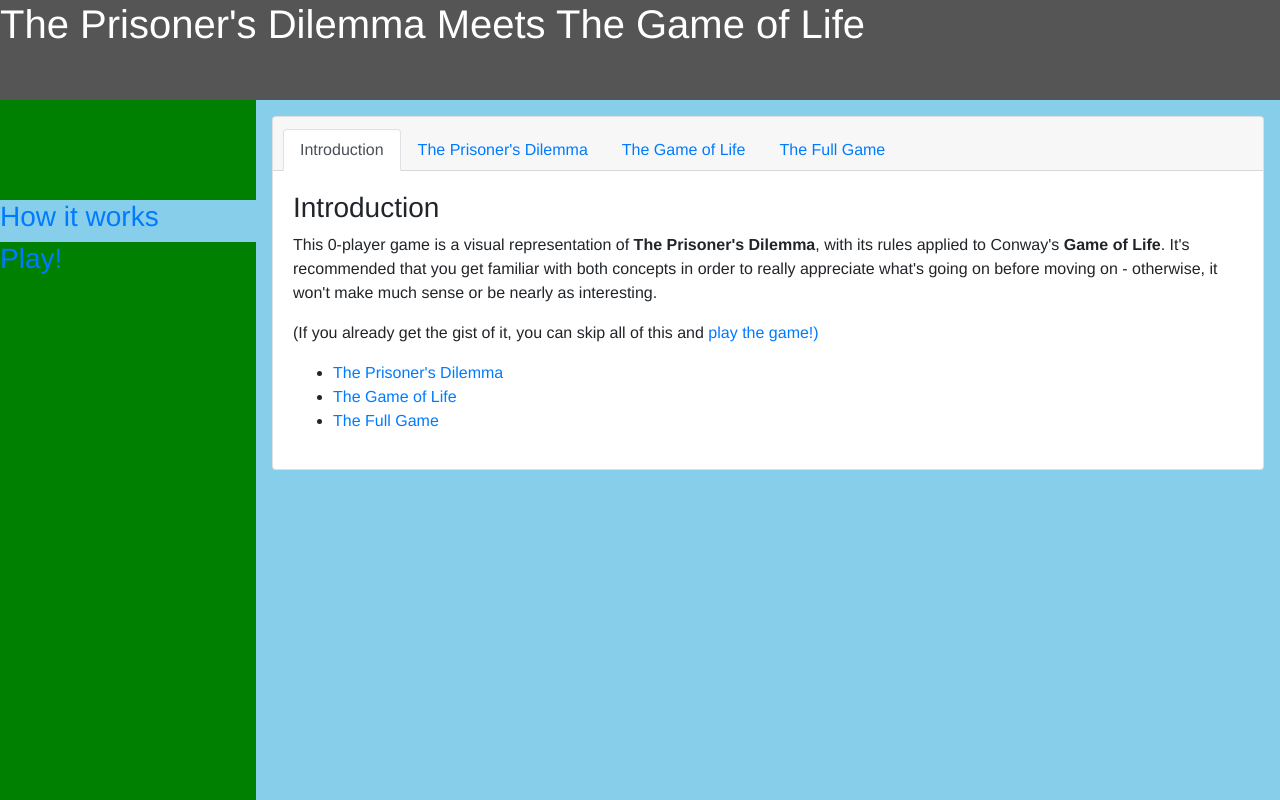
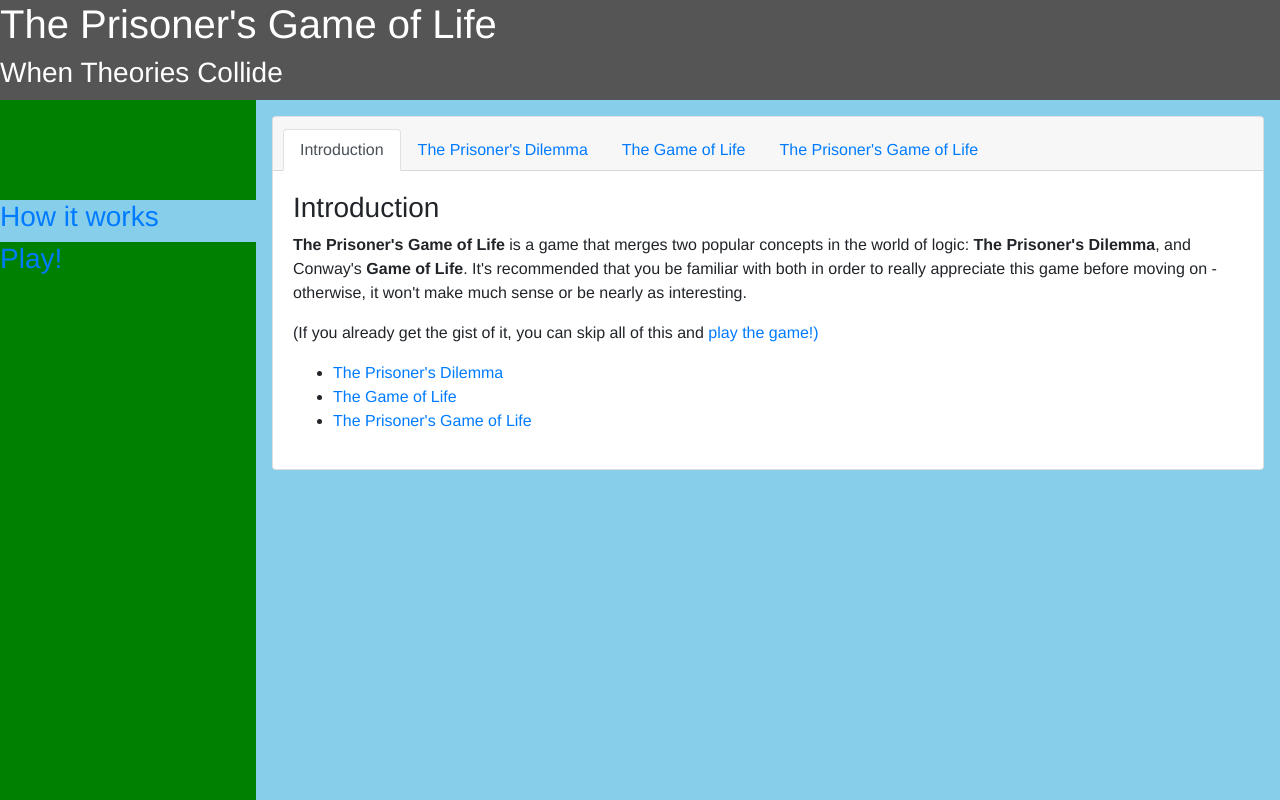
Before and after one commit to asakasamo/prisoners-game-of-life, a Vue app: page / in a window 1280 px wide. Built offline with nearby package versions, Linux system fonts and the light colour scheme.

Commit message:
Complete info pages with basic styling

```diff
--- a/src/App.vue
+++ b/src/App.vue
@@ -1,7 +1,8 @@
 <template>
    <div id="app">
       <header>
-         <h1>The Prisoner's Dilemma Meets The Game of Life</h1>
+         <h1>The Prisoner's Game of Life</h1>
+         <h3>When Theories Collide</h3>
       </header>
 
       <div class="content-wrapper">
@@ -37,7 +38,7 @@ export default {
    props: ["pageName"],
    data() {
       return {
-         tabIndex: 2
+         tabIndex: 0
       };
    }
 };
--- a/src/components/info/FullGameInfo.vue
+++ b/src/components/info/FullGameInfo.vue
@@ -1,11 +1,62 @@
 <template>
    <div>
-      <h1>The Full Game</h1>
+      <h1>The Prisoner's Game of Life</h1>
+
+      <p>
+         Here comes the fun part - Putting it all together!
+      </p>
+
+      <p>
+         The core idea of the Prisoner's Game of Life is that we can <strong>visualize the Prisoner's
+         Dilemma in a Game of Life universe.</strong>
+      </p>
+
+      <p>
+         We start off with a grid very much similar to a Game of Life universe, except with a special twist:
+      </p>
+
+      <p>
+         <strong>Each of the cells contains a prisoner's dilemma strategy.</strong>
+      </p>
+
+      <p>
+         As you can imagine, this changes the rules of the universe quite a bit. The new rules are:
+      </p>
+
+      <ol>
+         <li>
+            Each cell starts off with one of the basic strategies from the iterated prisoner's dilemma.
+            <b-link>(Here they are again.)</b-link>
+         </li>
+
+         <li>
+            At the beginning of every round, each cell "battles" each of its neighbors,
+            <strong>playing 50 turns</strong> of its strategy and keeping track of its payoff scores.
+         </li>
+
+         <li>
+            At the end of every round, each cell checks the scores of its neighbors, and
+            <strong>adopts the strategy of its highest-scoring neighbor.</strong>
+         </li>
+      </ol>
+
+      <p>
+         The result is a vivid display of the <strong>interactions</strong> between the different strategies!
+      </p>
+
+      <h3>
+         Enough reading - time for you to see it for yourself!
+      </h3>
+
+      <b-link to="/play">
+         <h1>Play</h1>
+      </b-link>
    </div>
 </template>
 
 <script>
 export default {
+   props: ["goToTab"],
    components: {}
 };
 </script>
--- a/src/components/info/GameOfLifeInfo.vue
+++ b/src/components/info/GameOfLifeInfo.vue
@@ -1,11 +1,37 @@
 <template>
    <div>
       <h1>The Game of Life</h1>
+
+      <p>
+         The Game of Life is a well-known cellular automaton created by the British mathematician John Conway.
+      </p>
+
+      <p>
+         Put simply, it's a zero-player game (i.e., it plays itself) that operates on a two-dimensional grid
+         of square cells which represents a "universe". Each cell can either be "alive" or "dead".
+      </p>
+
+      <p>
+         The universe steps through rounds, modifying the grid every round based on each cell's interaction with its
+         8 neighbors. The rules of each turn are as follows:
+      </p>
+
+      <ol>
+         <li>Any live cell with fewer than two live neighbors dies (as if by underpopulation).</li>
+         <li>Any live cell with two or three live neighbors lives on to the next generation.</li>
+         <li>Any live cell with more than three live neighbors dies (as if by overpopulation).</li>
+         <li>Any dead cell with exactly three live neighbors becomes a live cell (as if by reproduction).</li>
+      </ol>
+
+      <b-link @click="goToTab(3)">
+         Next: The Prisoner's Game of Life
+      </b-link>
    </div>
 </template>
 
 <script>
 export default {
+   props: ["goToTab"],
    components: {}
 };
 </script>
--- a/src/components/info/InfoIndex.vue
+++ b/src/components/info/InfoIndex.vue
@@ -1,5 +1,5 @@
 <template>
-   <main>
+   <div>
 
       <b-card no-body class="m-3">
          <b-tabs card v-model="tabIndex">
@@ -12,14 +12,14 @@
             <b-tab title="The Game of Life" :title-link-class="tabStyleClass(2)">
                <GameOfLifeInfo v-bind="{ goToTab }" />
             </b-tab>
-            <b-tab title="The Full Game" :title-link-class="tabStyleClass(3)">
+            <b-tab title="The Prisoner's Game of Life" :title-link-class="tabStyleClass(3)">
                <FullGameInfo v-bind="{ goToTab }" />
             </b-tab>
          </b-tabs>
       </b-card>
 
 
-   </main>
+   </div>
 </template>
 
 <script>
--- a/src/components/info/Introduction.vue
+++ b/src/components/info/Introduction.vue
@@ -3,10 +3,12 @@
 
       <h3>Introduction</h3>
 
-      <p>This 0-player game is a visual representation of <strong>The Prisoner's Dilemma</strong>,
-      with its rules applied to Conway's <b>Game of Life</b>. It's recommended that you get familiar
-      with both concepts in order to really appreciate what's going on before moving on - otherwise,
-      it won't make much sense or be nearly as interesting.</p>
+      <p>
+         <strong>The Prisoner's Game of Life</strong> is a game that merges two popular concepts
+         in the world of logic: <strong>The Prisoner's Dilemma</strong>, and Conway's <b>Game of Life</b>.
+         It's recommended that you be familiar with both in order to really appreciate this game
+         before moving on - otherwise, it won't make much sense or be nearly as interesting.
+      </p>
 
       <p>
          (If you already get the gist of it, you can skip all of this and <a href="/play">play the game!)</a>
@@ -15,7 +17,7 @@
       <ul>
          <li><b-link @click="goToTab(1)">The Prisoner's Dilemma</b-link></li>
          <li><b-link @click="goToTab(2)">The Game of Life</b-link></li>
-         <li><b-link @click="goToTab(3)">The Full Game</b-link></li>
+         <li><b-link @click="goToTab(3)">The Prisoner's Game of Life</b-link></li>
       </ul>
    </div>
 </template>
--- a/src/components/info/PrisonersDilemmaInfo.vue
+++ b/src/components/info/PrisonersDilemmaInfo.vue
@@ -58,8 +58,8 @@
 
          <li>
             At the end of the turn, each player is rewarded their respective payoff, per the payoff matrix.
-            For example, if player 1 cooperates and player 2 defects, player 2 receives T
-            (the temptation payoff) while player 1 receives S (the sucker payoff).
+            (For example, if player 1 cooperates and player 2 defects, player 2 receives 0 while player 1
+            receives -3.)
          </li>
 
          <li>
@@ -68,8 +68,8 @@
       </ul>
 
       <p>
-         After a set number of turns, the game ends. The winner is the player who received the
-         highest payoff score by the end.
+         After a set number of turns, the game ends. The winner is the player who has the
+         highest payoff score by the end. (Keep in mind, the payoffs are all negative.)
       </p>
 
       <h3>Prisoner Strategies</h3>
@@ -83,11 +83,16 @@
          <strategy-table />
       </div>
 
+      <b-link @click="goToTab(2)">
+         Next: The Game of Life
+      </b-link>
+
    </div>
 </template>
 
 <script>
 export default {
+   props: ["goToTab"],
    components: {}
 };
 </script>
```
